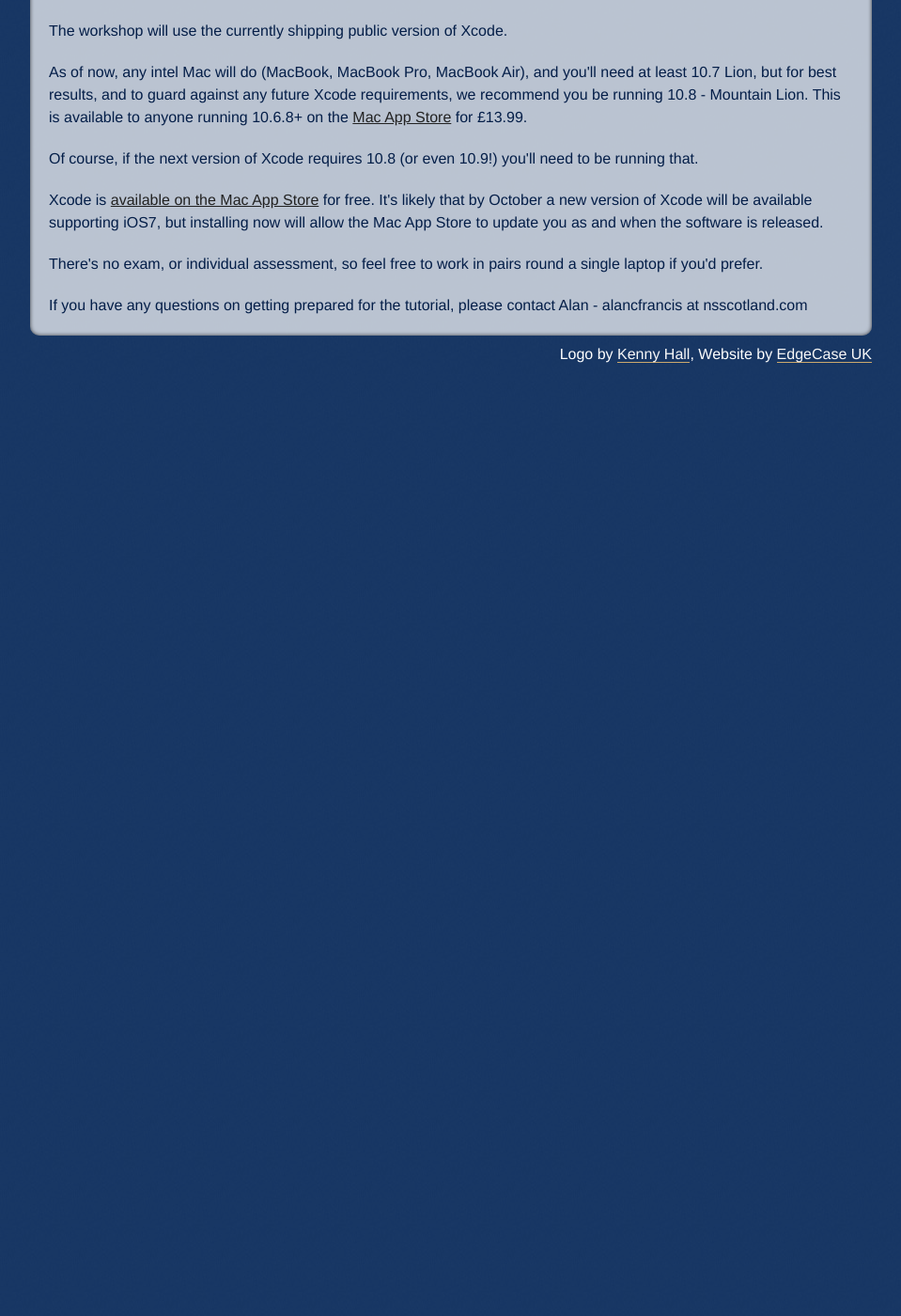
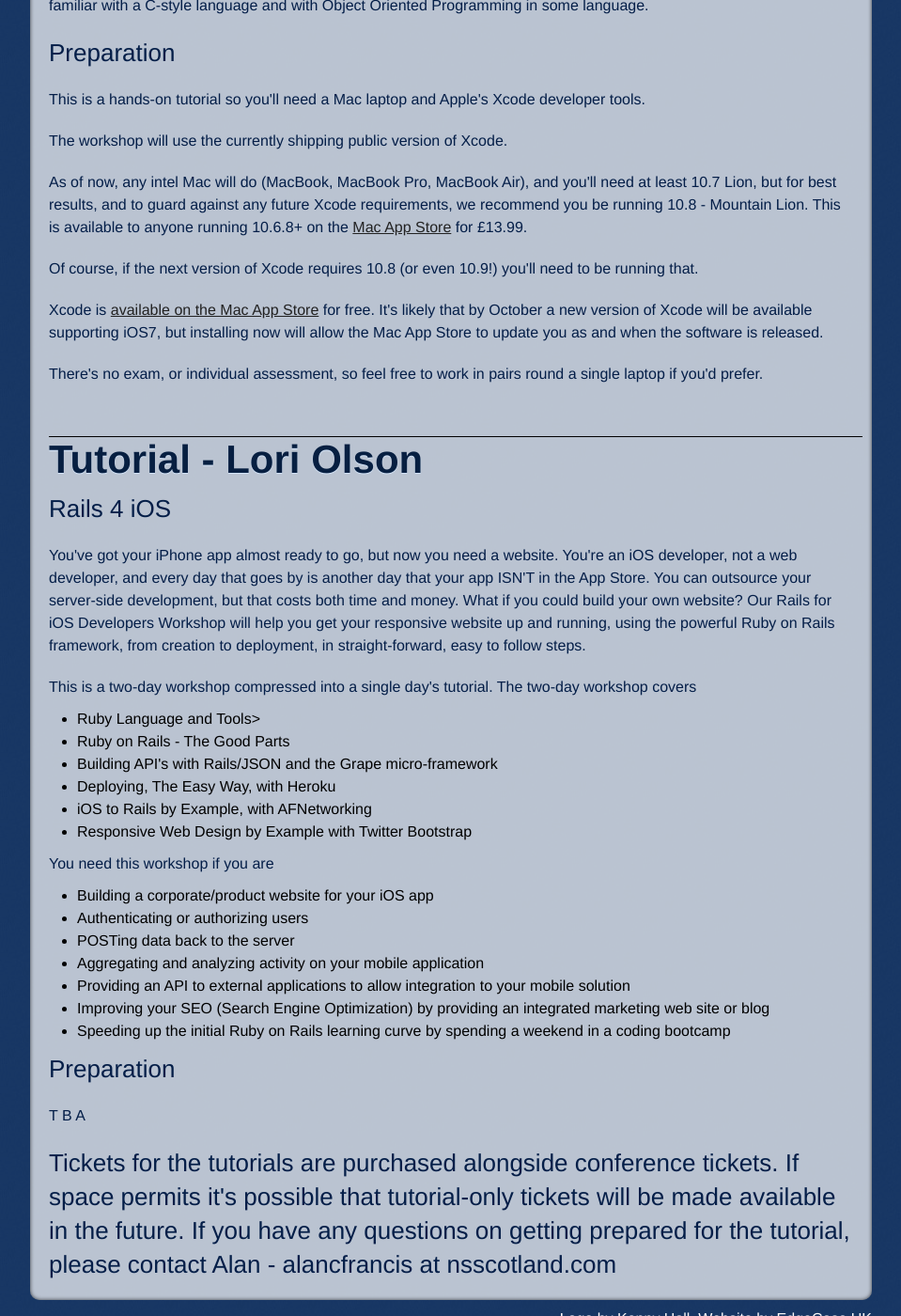
Before and after one commit to acf/nsscotland, a Jekyll site: the page built from tutorial.html, in a window 1280 px wide and 1400 px high, scrolled down 991 px. Shown: the whole window at 94% size, without its empty margins (160-1119 px from the left). Built offline with Jekyll 4.4.1, drawn with Linux system fonts in a browser that asks for light colours; before the commit the page ends 1464 px from its top, so only the background shows below that; some of the changed text lies outside the part shown.

Commit message:
Added Lori's tutorial

```diff
--- a/_layouts/default.html
+++ b/_layouts/default.html
@@ -24,7 +24,7 @@
 
     <div id="navigation">
       <a href="index.html">Speakers</a>
-      <a href="tutorial.html">Tutorial</a>
+      <a href="tutorial.html">Tutorials</a>
       <a href="schedule.html">Schedule</a>
       <a href="venue.html">Venue</a>
       <a href="tickets.html">Tickets</a>
--- a/tutorial.html
+++ b/tutorial.html
@@ -3,7 +3,10 @@
   title: NSScotland 2013 - Tutorial
 ---
 
-<h2>Tutorial - Daniel Steinberg</h2>
+<h1>Tutorials</h1>
+<p>&nbsp;</p>
+<h2 style="border-top:1px solid black;">Tutorial - Daniel Steinberg</h2>
+
 
 <p class="bigger">iOS Quickstart: The Fundamentals of Programming the iPhone and iPad</p>
 
@@ -28,5 +31,36 @@
 <p>Xcode is <a href="https://itunes.apple.com/gb/app/xcode/id497799835?mt=12">available on the Mac App Store</a> for free.  It's likely that by October a new version of Xcode will be available supporting iOS7, but installing now will allow the Mac App Store to update you as and when the software is released.</p>
 
 <p>There's no exam, or individual assessment, so feel free to work in pairs round a single laptop if you'd prefer.</p>
+<p>&nbsp;</p>
 
-<p>If you have any questions on getting prepared for the tutorial, please contact Alan - alancfrancis at nsscotland.com</a>
+<h2 style="border-top:1px solid black;">Tutorial - Lori Olson</h2>
+<p class="bigger">Rails 4 iOS</p>
+
+<p>You've got your iPhone app almost ready to go, but now you need a website. You're an iOS developer, not a web developer, and every day that goes by is another day that your app <atrong>ISN'T</strong> in the App Store. You can outsource your server-side development, but that costs both time and money. What if you could build your own website? Our Rails for iOS Developers Workshop will help you get your responsive website up and running, using the powerful Ruby on Rails framework, from creation to deployment, in straight-forward, easy to follow steps.</p>
+
+<p>This is a two-day workshop compressed into a single day's tutorial. The two-day workshop covers</p>
+<ul>
+<li>Ruby Language and Tools></li>
+<li>Ruby on Rails - The Good Parts</li>
+<li>Building API's with Rails/JSON and the Grape micro-framework</li>
+<li>Deploying, The Easy Way, with Heroku</li>
+<li>iOS to Rails by Example, with AFNetworking</li>
+<li>Responsive Web Design by Example with Twitter Bootstrap</li>
+</ul>
+
+<p>You need this workshop if you are</p>
+<ul>
+<li>Building a corporate/product website for your iOS app</li>
+<li>Authenticating or authorizing users</li>
+<li>POSTing data back to the server</li>
+<li>Aggregating and analyzing activity on your mobile application</li>
+<li>Providing an API to external applications to allow integration to your mobile solution</li>
+<li>Improving your SEO (Search Engine Optimization) by providing an integrated marketing web site or blog</li>
+<li>Speeding up the initial Ruby on Rails learning curve by spending a weekend in a coding bootcamp</li>
+</ul>
+
+<p class="bigger">Preparation</p>
+
+<p>T B A</p>
+
+<p class="bigger">Tickets for the tutorials are purchased alongside conference tickets.  If space permits it's possible that tutorial-only tickets will be made available in the future.  If you have any questions on getting prepared for the tutorial, please contact Alan - alancfrancis at nsscotland.com</a>
```
Also changed, not shown: index.html (+23 -0 lines).
